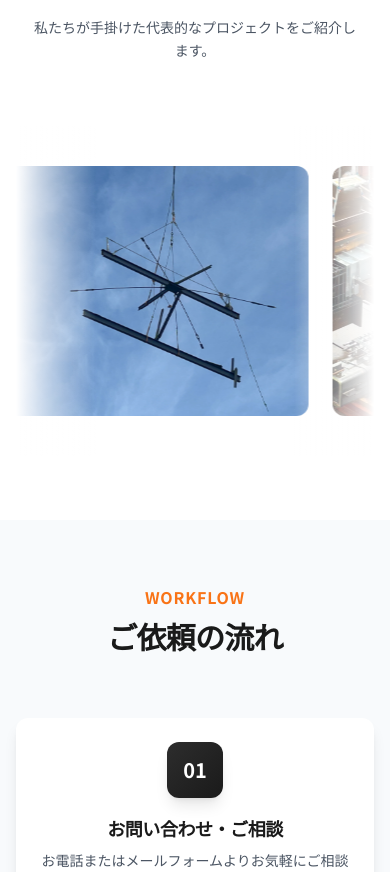
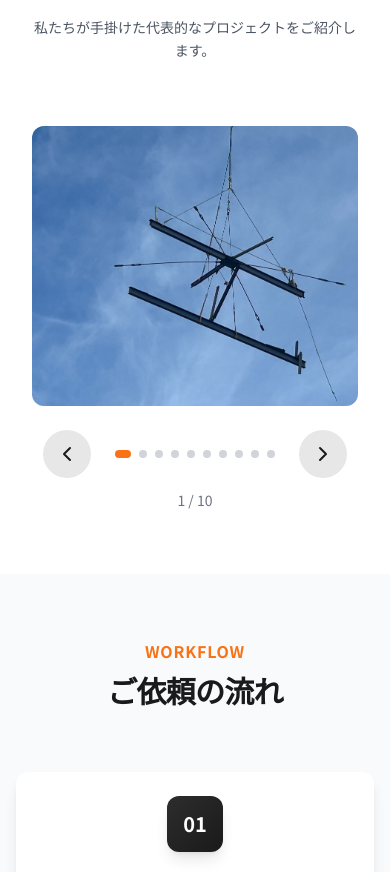
Before and after one commit to yoshidatomya/construction-hp, a React (Vite) app: page / in a window 390 px wide. Shown: the part 5260-6132 px from the top of the page. Built offline with nearby package versions, Linux system fonts and the light colour scheme.

Commit message:
latest fix

```diff
--- a/src/components/Footer.tsx
+++ b/src/components/Footer.tsx
@@ -35,10 +35,10 @@ export const Footer = () => {
             <h4 className="font-bold mb-6 text-gray-200 text-lg">Links</h4>
             <ul className="space-y-3 text-sm text-gray-400">
               {[
-                { name: 'ホーム', href: '#hero' },
-                { name: '会社概要', href: '#about' },
-                { name: '事業内容', href: '#services' },
-                { name: '採用情報', href: '#recruit' },
+                { name: 'ホーム', href: '/#hero' },
+                { name: '会社概要', href: '/#about' },
+                { name: '事業内容', href: '/#services' },
+                { name: '採用情報', href: '/recruit' },
               ].map((link) => (
                 <li key={link.name}>
                   <a
--- a/src/components/Gallery.tsx
+++ b/src/components/Gallery.tsx
@@ -1,4 +1,4 @@
-import React, { useState, useEffect } from 'react';
+import React, { useState, useEffect, useRef, useCallback } from 'react';
 import { Section } from './ui/Section';
 import { motion, AnimatePresence } from 'framer-motion';
 import { X, ChevronLeft, ChevronRight } from 'lucide-react';
@@ -21,6 +21,11 @@ export const Gallery = () => {
 
     const [selectedIndex, setSelectedIndex] = useState<number | null>(null);
     const [isMobile, setIsMobile] = useState(false);
+    const [mobileIndex, setMobileIndex] = useState(0);
+    const [isPaused, setIsPaused] = useState(false);
+    const pauseTimeoutRef = useRef<NodeJS.Timeout | null>(null);
+    const touchStartX = useRef<number>(0);
+    const touchEndX = useRef<number>(0);
 
     useEffect(() => {
         const checkMobile = () => setIsMobile(window.innerWidth < 768);
@@ -31,6 +36,51 @@ export const Gallery = () => {
 
     const selectedImage = selectedIndex !== null ? images[selectedIndex].src : null;
 
+    // Pause auto-scroll temporarily when user manually navigates (mobile only)
+    const pauseAutoScroll = useCallback(() => {
+        setIsPaused(true);
+        if (pauseTimeoutRef.current) {
+            clearTimeout(pauseTimeoutRef.current);
+        }
+        pauseTimeoutRef.current = setTimeout(() => {
+            setIsPaused(false);
+        }, 4000); // Resume after 4 seconds
+    }, []);
+
+    // Mobile navigation handlers
+    const handleMobileNext = useCallback(() => {
+        setMobileIndex((prev) => (prev + 1) % images.length);
+        pauseAutoScroll();
+    }, [images.length, pauseAutoScroll]);
+
+    const handleMobilePrev = useCallback(() => {
+        setMobileIndex((prev) => (prev - 1 + images.length) % images.length);
+        pauseAutoScroll();
+    }, [images.length, pauseAutoScroll]);
+
+    // Touch handlers for swipe
+    const handleTouchStart = (e: React.TouchEvent) => {
+        touchStartX.current = e.touches[0].clientX;
+    };
+
+    const handleTouchMove = (e: React.TouchEvent) => {
+        touchEndX.current = e.touches[0].clientX;
+    };
+
+    const handleTouchEnd = () => {
+        const diff = touchStartX.current - touchEndX.current;
+        const minSwipeDistance = 50;
+
+        if (Math.abs(diff) > minSwipeDistance) {
+            if (diff > 0) {
+                handleMobileNext(); // Swipe left = next
+            } else {
+                handleMobilePrev(); // Swipe right = prev
+            }
+        }
+    };
+
+    // Lightbox handlers
     const handleNext = (e?: React.MouseEvent) => {
         e?.stopPropagation();
         if (selectedIndex !== null) {
@@ -56,6 +106,15 @@ export const Gallery = () => {
         return () => window.removeEventListener('keydown', handleKeyDown);
     }, [selectedIndex]);
 
+    // Cleanup timeout on unmount
+    useEffect(() => {
+        return () => {
+            if (pauseTimeoutRef.current) {
+                clearTimeout(pauseTimeoutRef.current);
+            }
+        };
+    }, []);
+
     return (
         <Section id="gallery" background="white">
             <div className="text-center mb-16">
@@ -75,7 +134,86 @@ export const Gallery = () => {
                 </p>
             </div>
 
-            {/* Infinite Scrolling Marquee */}
+            {/* Mobile Gallery with Swipe */}
+            {isMobile ? (
+                <div className="relative w-full">
+                    {/* Swipeable Image Container */}
+                    <div
+                        className="relative w-full overflow-hidden"
+                        onTouchStart={handleTouchStart}
+                        onTouchMove={handleTouchMove}
+                        onTouchEnd={handleTouchEnd}
+                    >
+                        <motion.div
+                            className="flex"
+                            animate={{ x: `-${mobileIndex * 100}%` }}
+                            transition={{ type: 'spring', stiffness: 300, damping: 30 }}
+                        >
+                            {images.map((img, index) => (
+                                <div
+                                    key={index}
+                                    className="min-w-full px-4"
+                                    onClick={() => setSelectedIndex(index)}
+                                >
+                                    <div className="relative h-[280px] rounded-xl overflow-hidden">
+                                        <img
+                                            src={img.src}
+                                            alt={img.alt}
+                                            className="w-full h-full object-cover"
+                                        />
+                                        <div className="absolute inset-0 bg-black/20 flex items-center justify-center opacity-0 active:opacity-100 transition-opacity">
+                                            <span className="text-white font-bold border border-white px-4 py-1 rounded-full backdrop-blur-sm">VIEW</span>
+                                        </div>
+                                    </div>
+                                </div>
+                            ))}
+                        </motion.div>
+                    </div>
+
+                    {/* Navigation Arrows Below Gallery (Mobile Only) */}
+                    <div className="flex items-center justify-center gap-6 mt-6">
+                        <button
+                            onClick={handleMobilePrev}
+                            className="w-12 h-12 rounded-full bg-corporate-black/10 hover:bg-corporate-accent/20 flex items-center justify-center transition-colors"
+                            aria-label="Previous image"
+                        >
+                            <ChevronLeft className="w-6 h-6 text-corporate-black" />
+                        </button>
+
+                        {/* Dot Indicators */}
+                        <div className="flex gap-2">
+                            {images.map((_, index) => (
+                                <button
+                                    key={index}
+                                    onClick={() => {
+                                        setMobileIndex(index);
+                                        pauseAutoScroll();
+                                    }}
+                                    className={`w-2 h-2 rounded-full transition-all ${index === mobileIndex
+                                            ? 'bg-corporate-accent w-4'
+                                            : 'bg-gray-300 hover:bg-gray-400'
+                                        }`}
+                                    aria-label={`Go to image ${index + 1}`}
+                                />
+                            ))}
+                        </div>
+
+                        <button
+                            onClick={handleMobileNext}
+                            className="w-12 h-12 rounded-full bg-corporate-black/10 hover:bg-corporate-accent/20 flex items-center justify-center transition-colors"
+                            aria-label="Next image"
+                        >
+                            <ChevronRight className="w-6 h-6 text-corporate-black" />
+                        </button>
+                    </div>
+
+                    {/* Image Counter */}
+                    <div className="text-center mt-3 text-sm text-gray-500">
+                        {mobileIndex + 1} / {images.length}
+                    </div>
+                </div>
+            ) : (
+                /* Desktop: Infinite Scrolling Marquee (unchanged) */
                 <div className="relative w-full overflow-hidden py-10">
                     <div className="absolute inset-y-0 left-0 w-20 bg-gradient-to-r from-white to-transparent z-10 pointer-events-none" />
                     <div className="absolute inset-y-0 right-0 w-20 bg-gradient-to-l from-white to-transparent z-10 pointer-events-none" />
@@ -87,7 +225,7 @@ export const Gallery = () => {
                             x: {
                                 repeat: Infinity,
                                 repeatType: "loop",
-                            duration: isMobile ? 24 : 30,
+                                duration: 30,
                                 ease: "linear"
                             }
                         }}
@@ -113,6 +251,7 @@ export const Gallery = () => {
                         ))}
                     </motion.div>
                 </div>
+            )}
 
             {/* Lightbox */}
             <AnimatePresence>
--- a/src/pages/RecruitPage.tsx
+++ b/src/pages/RecruitPage.tsx
@@ -53,7 +53,7 @@ export const RecruitPage = () => {
                                 <div className="bg-orange-100 w-12 h-12 rounded-full flex items-center justify-center mb-6">
                                     <HardHat className="w-6 h-6 text-corporate-accent" />
                                 </div>
-                                <h3 className="text-xl font-bold mb-4">現場スタッフ（鉄骨・鍛冶・鳶鳶）</h3>
+                                <h3 className="text-xl font-bold mb-4">現場スタッフ（鉄骨・鍛冶・鳶）</h3>
                                 <ul className="space-y-3 text-sm text-gray-600 mb-6">
                                     <li className="flex items-start gap-2">
                                         <CheckCircle2 className="w-4 h-4 text-corporate-accent shrink-0 mt-0.5" />
```
Lines whose indentation alone changed are shown as unchanged.
